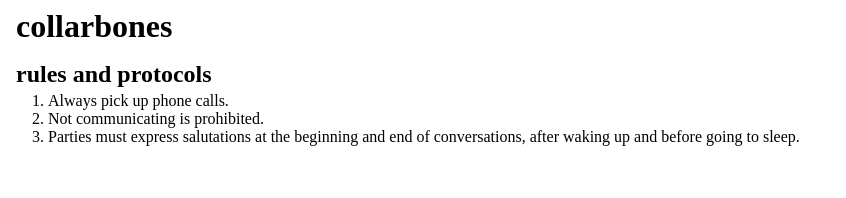
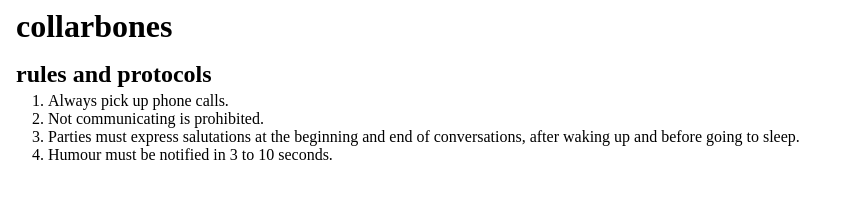
Before and after one commit to mihirk98/collarbones, a plain HTML site: page index.html in a window 1280 px wide. Shown: the whole page, without its empty margins (0-846 px from the left). Drawn offline with Linux system fonts and the light colour scheme.

Commit message:
Update index.html

```diff
--- a/index.html
+++ b/index.html
@@ -35,6 +35,7 @@
           <li>Always pick up phone calls.</li>
           <li>Not communicating is prohibited.</li>
           <li>Parties must express salutations at the beginning and end of conversations, after waking up and before going to sleep.</li>
+          <li>Humour must be notified in 3 to 10 seconds.</li>
         </ol>
       </section>
     </main>
```
